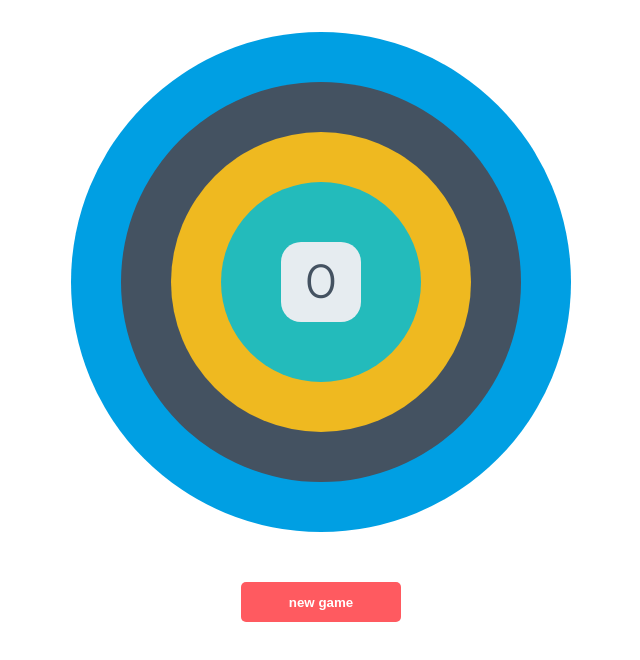
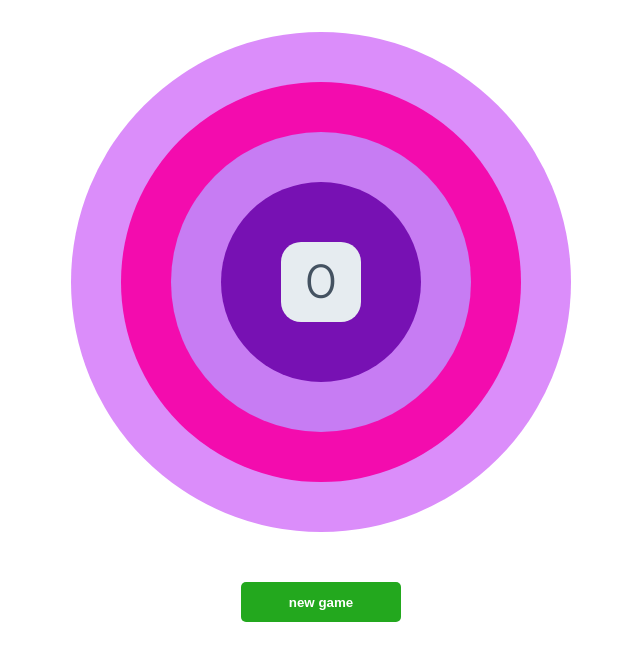
Before and after one commit to Pur3-MAlice/Simon-JS-Game, a plain HTML site: page index.html in a window 1280 px wide. Shown: the part 102-762 px from the top of the page, without its empty margins (319-959 px from the left). Drawn offline with Linux system fonts and the light colour scheme.

Commit message:
changes the ugly colors

```diff
--- a/css/style.css
+++ b/css/style.css
@@ -28,27 +28,27 @@ h2 {
 .circle1 {
     height: 500px;
     width: 500px;
-    background-color: #009FE3;
+    background-color: #db8dfa;
 }
 
 .circle2 {
     height: 400px;
     width: 400px;
-    background-color: #445261;
+    background-color: #f30cae;
     top: 50px;
     left: 50px;
 }
 .circle3 {
     height: 300px;
     width: 300px;
-    background-color: #EFB920;
+    background-color: #c77cf3;
     top: 100px;
     left: 100px;
 }
 .circle4 {
     height: 200px;
     width: 200px;
-    background-color: #23BBBB;
+    background-color: #7711b3;
     top: 150px;
     left: 150px;
 }
@@ -69,7 +69,7 @@ h2 {
 }
 
 .button {
-    background-color: #FF5A60;
+    background-color: #23a81e;
     color: #FFF;
     border: 0;
     height: 40px;
```
